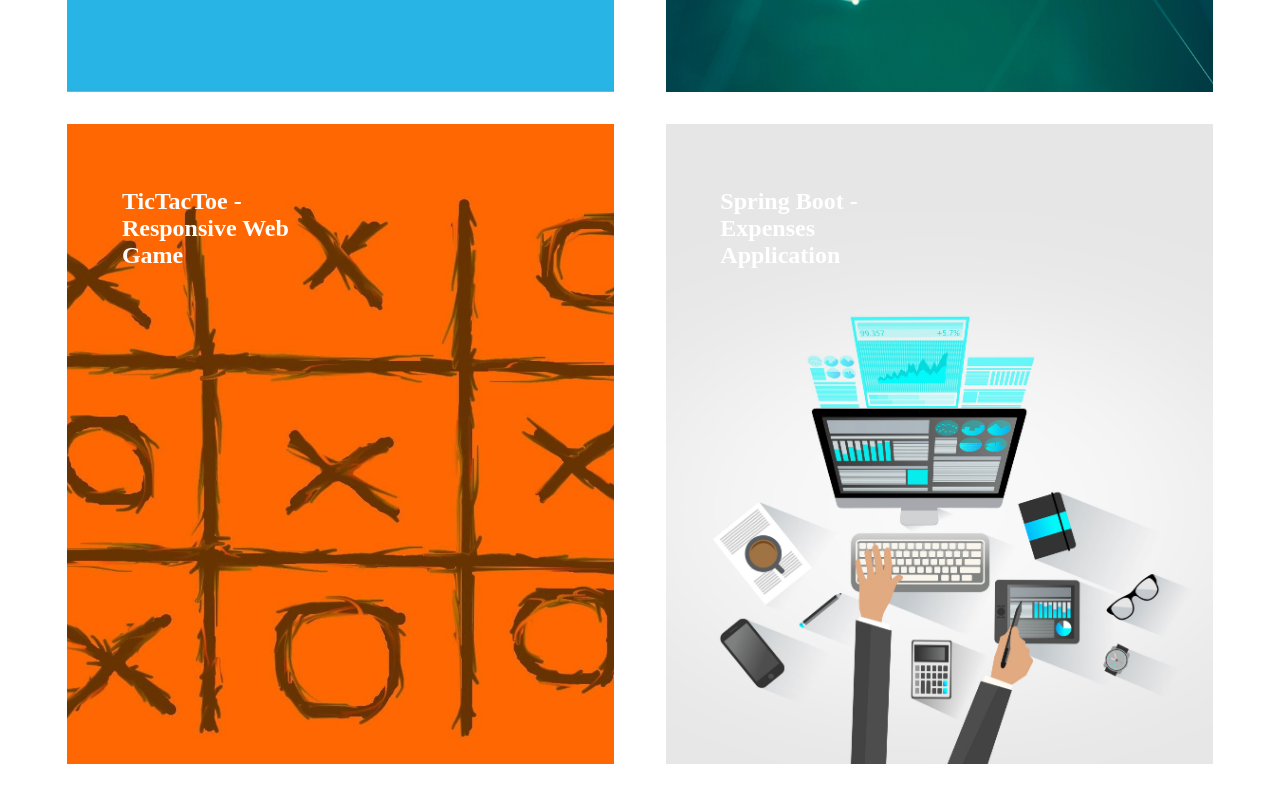
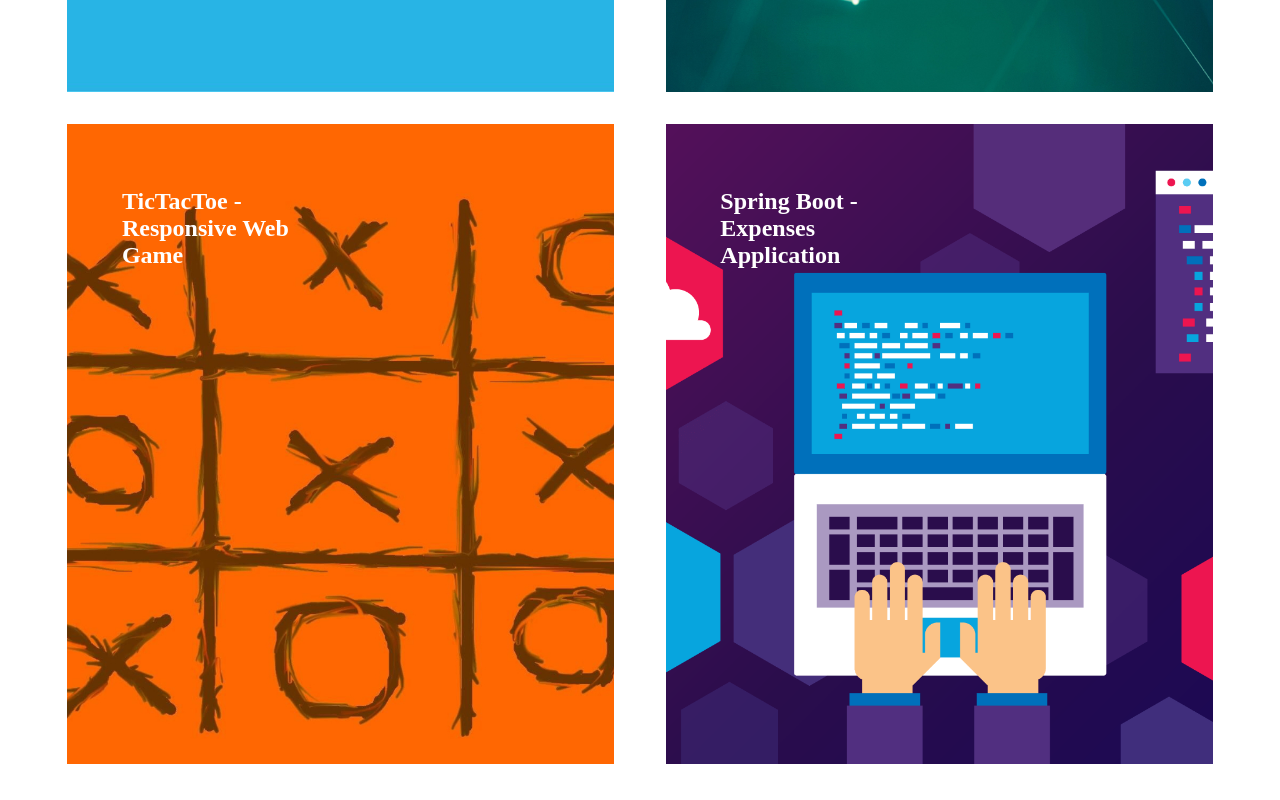
Before and after one commit to udamksaikarthik/myPortfolio, a plain HTML site: page index.html in a window 1280 px wide. Shown: the part 3580-4380 px from the top of the page. Drawn offline with Linux system fonts and the light colour scheme.

Commit message:
new release

```diff
--- a/static/css/style.css
+++ b/static/css/style.css
@@ -529,7 +529,7 @@ body{
     background-size: cover;
 }
 .project4{
-    background: url('Images/ExpensesApp.jpg');
+    background: url('Images/springboot-microservices-image.png');
     background-repeat: no-repeat;
     background-position: center;
     background-size: cover;
```
Also changed, not shown: static/css/Images/ExpensesApp.jpg (deleted), static/css/Images/blog.jpg (deleted), static/css/Images/springboot-microservices-image.png (added).
